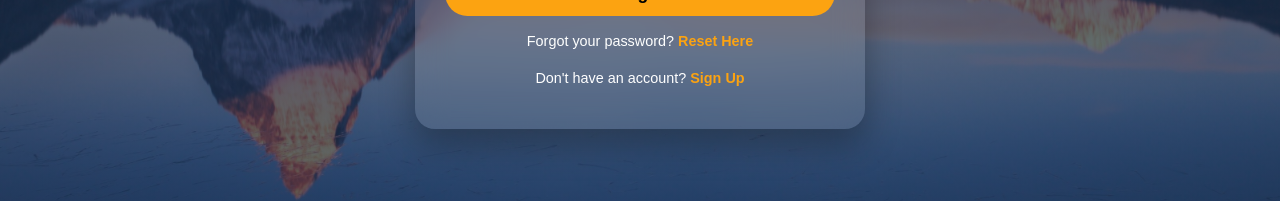
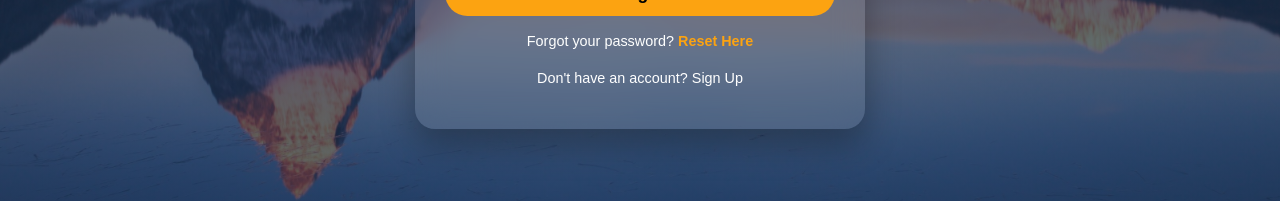
Before and after one commit to anjaliofficial/YatriMap-, a React (Vite) app in the folder frontend/: page /login in a window 1280 px wide. Shown: the part 489-690 px from the top of the page. Built offline with nearby package versions, Linux system fonts and the light colour scheme.

Commit message:
Login redirect

```diff
--- a/frontend/src/public/LoginPage.tsx
+++ b/frontend/src/public/LoginPage.tsx
@@ -1,8 +1,11 @@
 import React, { useState } from "react";
 import { motion } from "framer-motion";
+import { useNavigate } from "react-router-dom"; // <-- import useNavigate
 import "../css/Signup.css"; // reuse the same CSS
 
 const LoginPage: React.FC = () => {
+  const navigate = useNavigate(); // <-- initialize navigate
+
   const [formData, setFormData] = useState({
     email: "",
     password: "",
@@ -64,13 +67,19 @@ const LoginPage: React.FC = () => {
         </form>
         <p>
           Forgot your password?{" "}
-          <span className="login-link" onClick={() => alert("Redirect to Forgot Password")}>
+          <span
+            className="login-link"
+            onClick={() => navigate("/forgotpassword")} // <-- redirect
+          >
             Reset Here
           </span>
         </p>
         <p>
           Don't have an account?{" "}
-          <span className="login-link" onClick={() => alert("Redirect to Sign Up")}>
+          <span
+            className="sign-link"
+            onClick={() => navigate("/signup")} // <-- redirect to signup
+          >
             Sign Up
           </span>
         </p>
```
